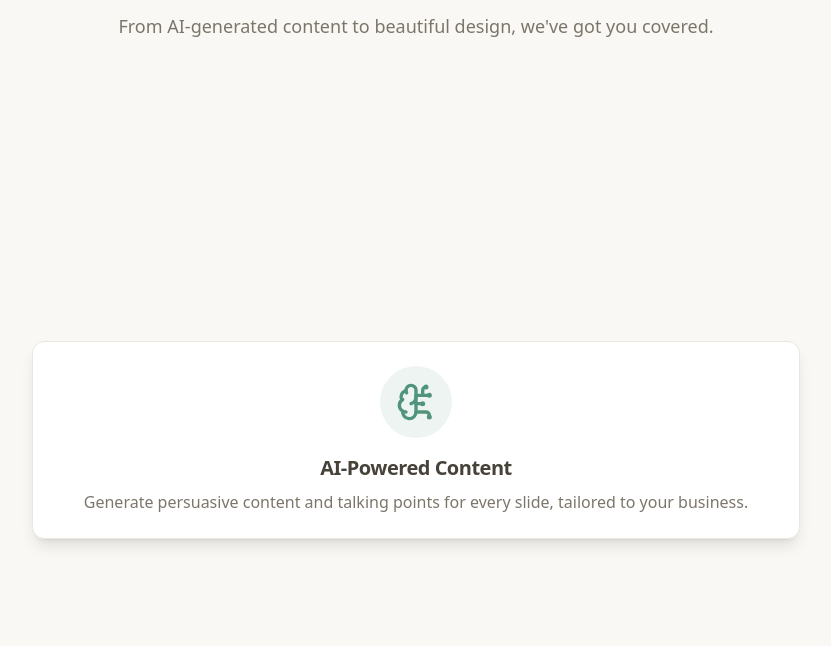
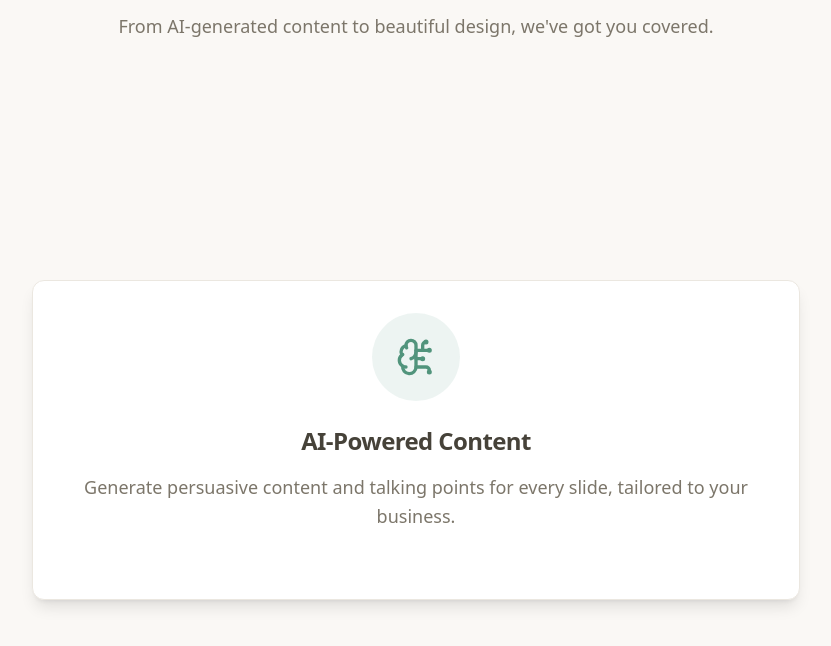
Before and after one commit to Sumit642-ai/pitch-spark-landing-flow, a React (Vite) app: page / in a window 1280 px wide. Shown: the part 648-1294 px from the top of the page, without its empty margins (224-1055 px from the left). Built offline with nearby package versions, Linux system fonts and the light colour scheme.

Commit message:
Fix: Increase card height
Adjusted the height of the card component for better visual appearance.

```diff
--- a/src/components/FeatureCard.tsx
+++ b/src/components/FeatureCard.tsx
@@ -1,3 +1,4 @@
+
 import React from "react";
 import { Card, CardContent, CardHeader, CardTitle } from "@/components/ui/card";
 
@@ -10,16 +11,18 @@ interface FeatureCardProps {
 
 const FeatureCard = ({ icon, title, description, className }: FeatureCardProps) => (
   <Card
-    className={`text-center p-6 bg-card border shadow-lg hover:shadow-primary/20 hover:-translate-y-2 transition-all duration-300 rounded-xl h-full ${className || ''}`}
+    className={`text-center p-8 bg-card border shadow-lg hover:shadow-primary/20 hover:-translate-y-2 transition-all duration-300 rounded-xl h-80 ${className || ''}`}
   >
-    <CardHeader className="flex justify-center items-center mb-4 p-0">
-      <div className="bg-primary/10 rounded-full p-4">
+    <CardHeader className="flex justify-center items-center mb-6 p-0">
+      <div className="bg-primary/10 rounded-full p-6">
         {icon}
       </div>
     </CardHeader>
-    <CardContent className="p-0">
-      <CardTitle className="text-xl font-semibold mb-2 text-foreground">{title}</CardTitle>
-      <p className="text-muted-foreground">{description}</p>
+    <CardContent className="p-0 flex flex-col justify-between h-full">
+      <div>
+        <CardTitle className="text-2xl font-semibold mb-4 text-foreground">{title}</CardTitle>
+        <p className="text-muted-foreground text-lg leading-relaxed">{description}</p>
+      </div>
     </CardContent>
   </Card>
 );
```
